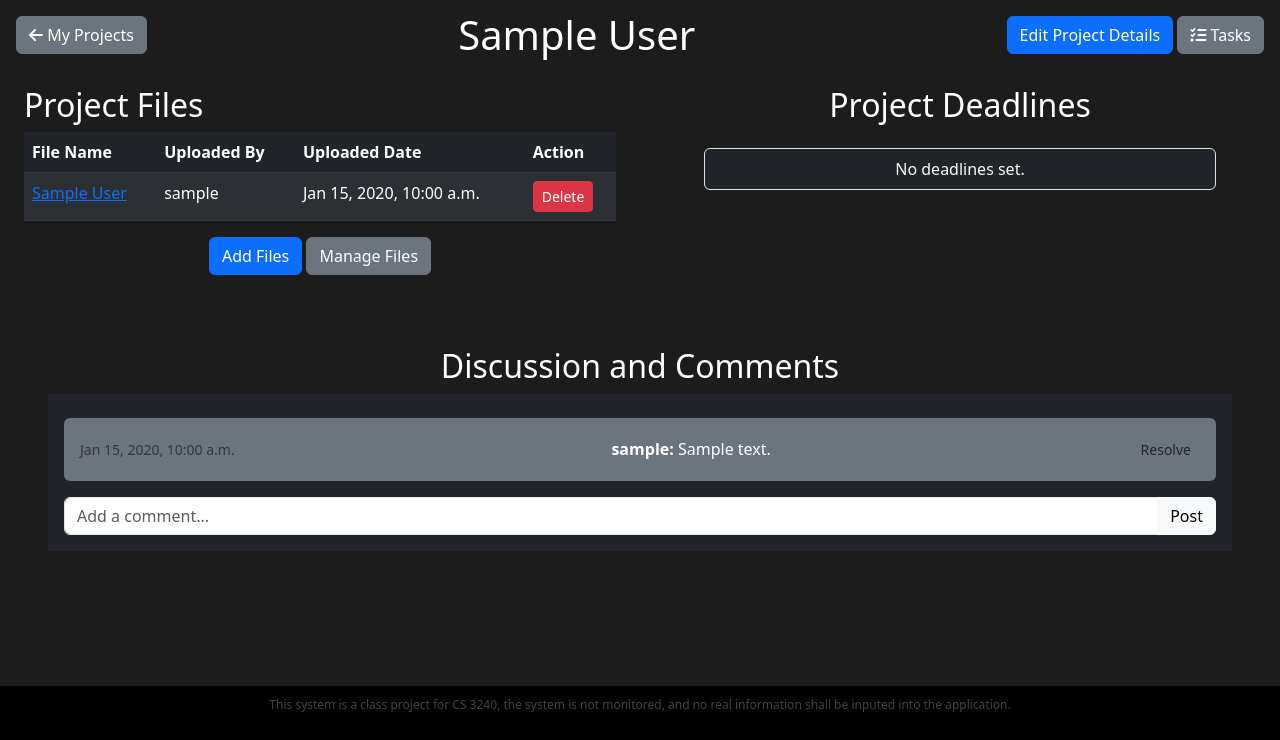
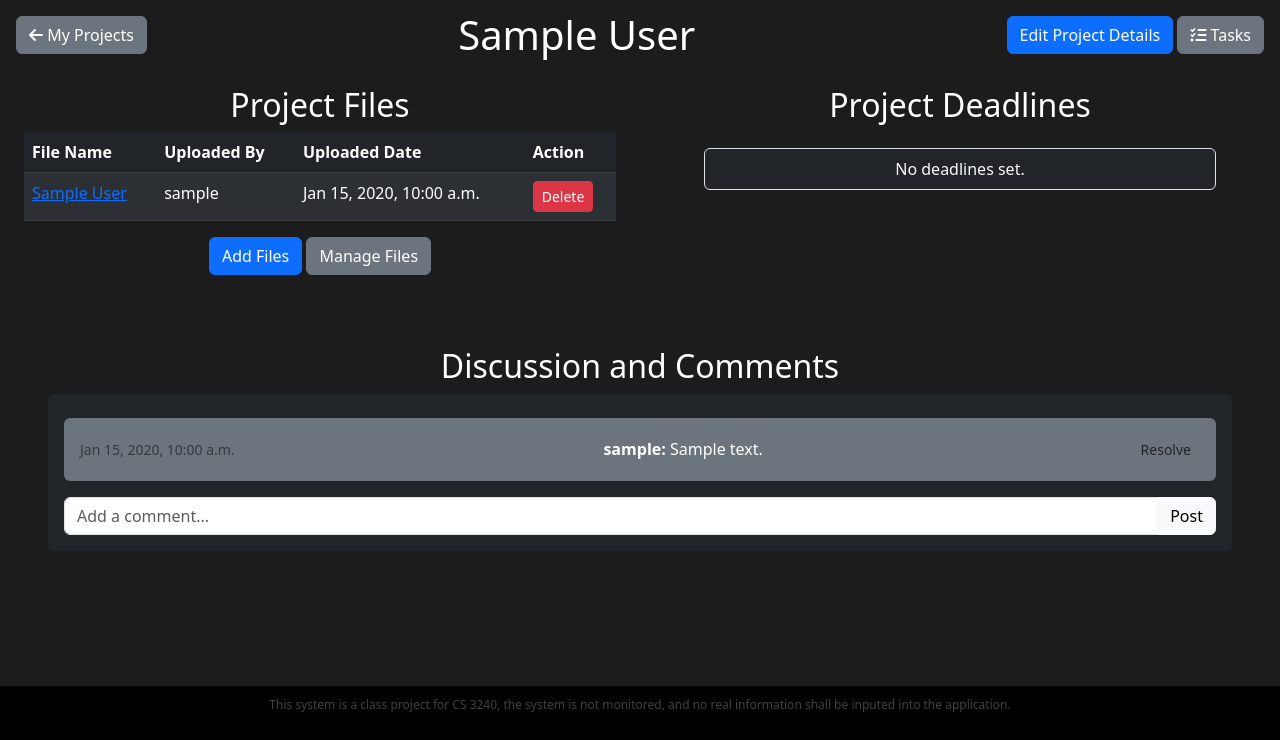
Before and after one commit to duk3y/music-production-pma, a Django app: page /projects/1/ in a window 1280 px wide. Shown: the part 60-800 px from the top of the page. Run offline with Django 5.2, Linux system fonts and the light colour scheme; a user stored in the database is signed in; tables that the repository leaves empty hold one stand-in row (values such as "Sample post").

Commit message:
Cleaned up comment alignment issues

```diff
--- a/templates/project_info.html
+++ b/templates/project_info.html
@@ -30,7 +30,7 @@
         <!-- Project Files Section -->
         <div class="col-md-6 d-flex align-items-center px-4">
             <div class="table-responsive w-100">
-                <h2>Project Files</h2>
+                <h2 class="text-center">Project Files</h2>
                 <table class="table table-dark table-striped">
                     <thead>
                         <tr>
@@ -78,7 +78,7 @@
         <!-- Project Deadlines Section -->
         <div class="col-md-6 px-4">
             <div class="text-center mb-4 px-4">
-                <h2>Project Deadlines</h2>
+                <h2 class="text-center">Project Deadlines</h2>
                 <div class="deadline-container p-3 rounded">
                     <ul class="list-group">
                         {% for deadline in project.deadlines %}
@@ -100,16 +100,17 @@
     <div class="row mt-4">
         <div class="col-md-12 p-4">
             <div class="text-center p-4">
-                <h2>Discussion and Comments</h2>
-                <div class="comment-section bg-dark p-3">
+                <h2 class="text-center">Discussion and Comments</h2>
+                <div class="comment-section bg-dark p-3 rounded">
                     {% for comment in project.discussion_comments.all %}
-                    <div class="comment my-2 d-flex justify-content-between align-items-center p-3 bg-secondary rounded">
+                    <div
+                        class="comment my-2 d-flex justify-content-between align-items-center p-3 bg-secondary rounded">
                         <!-- Date and time on the left -->
-                        <div class="text-muted small me-3" style="white-space: nowrap;">
+                        <div class="text-muted small" style="white-space: nowrap;">
                             {{ comment.created_at|date:"M d, Y, g:i a" }}
                         </div>
                         <!-- Comment text in the center -->
-                        <div class="flex-grow-1">
+                        <div class="flex-grow-1 text-center">
                             <strong>{{ comment.user.username }}:</strong> {{ comment.text }}
                         </div>
                         <!-- Resolve button on the right -->
@@ -118,7 +119,6 @@
                             <button type="submit" class="btn btn-sm">Resolve</button>
                         </form>
                     </div>
-
                     {% empty %}
                     <p class="text-center">No comments yet. Be the first to start the discussion!</p>
                     {% endfor %}
@@ -135,5 +135,4 @@
         </div>
     </div>
 </div>
-</div>
 {% endblock %}
```
